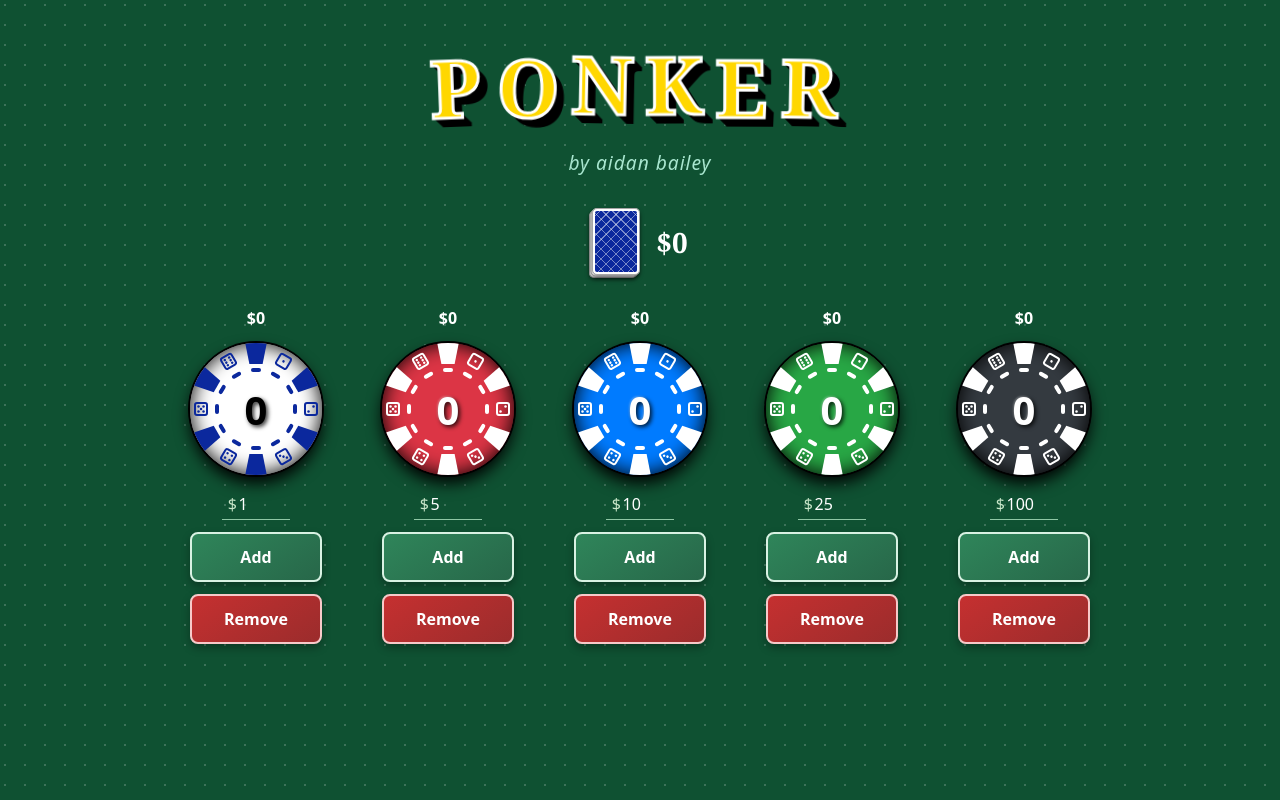
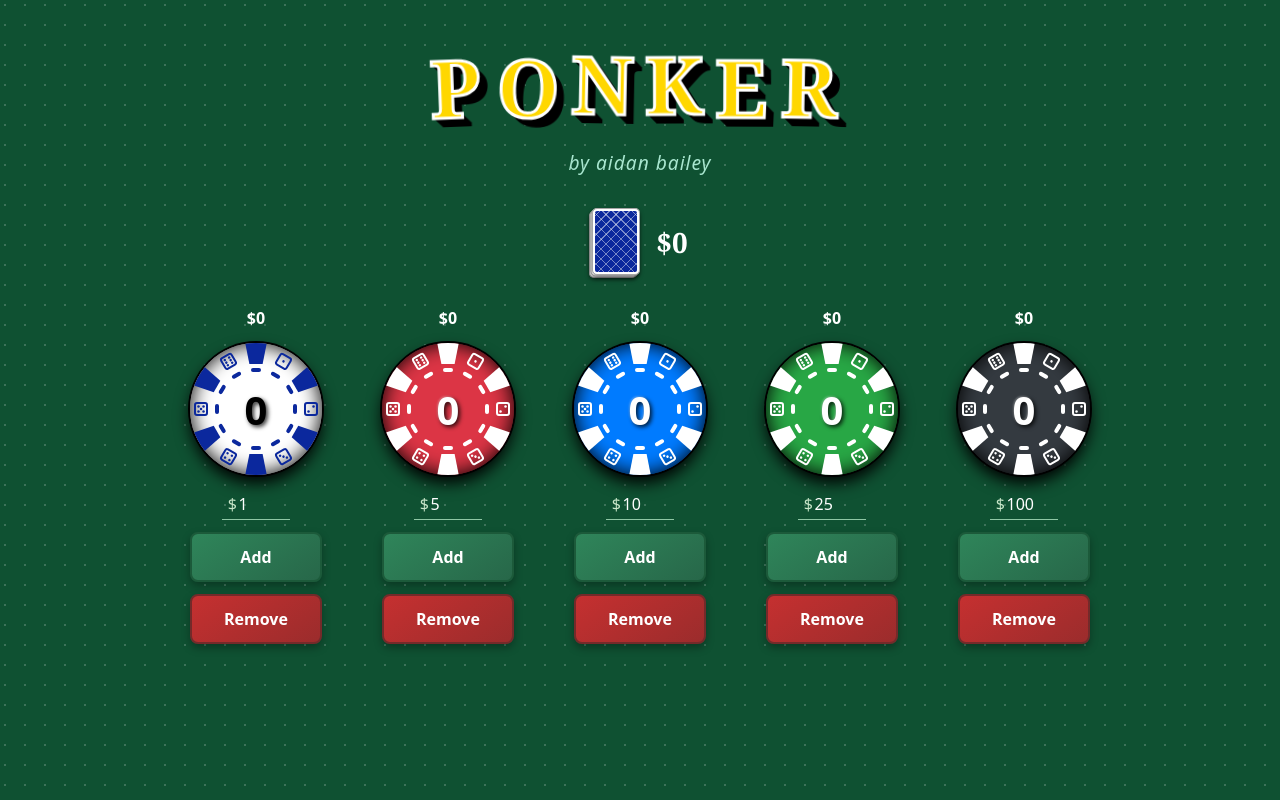
Before and after one commit to aidanlbailey/ponker, a React (Vite) app: page / in a window 1280 px wide. Built offline with nearby package versions, Linux system fonts and the light colour scheme.

Commit message:
Remove the light button edges on felt
The labels identify the buttons, so WCAG never required the outlines.

```diff
--- a/src/styles.css
+++ b/src/styles.css
@@ -65,9 +65,6 @@
   --accent-text: #ffd700;
   --field: #2d5a3d;
   --field-border: #8fc7a5;
-  /* green and red buttons sink into the felt without a light edge */
-  --add-edge: #d9f2e3;
-  --danger-edge: #f7c9c9;
   --title-color: #ffd700;
   --title-stroke: #ffffff;
   --title-shadow:
@@ -425,12 +422,12 @@ button {
   }
 
   &.add {
-    border-color: var(--add-edge, #1c5a3a);
+    border-color: #1c5a3a;
     background: linear-gradient(145deg, #2f855a, #276749);
   }
 
   &.danger {
-    border-color: var(--danger-edge, #742a2a);
+    border-color: #742a2a;
     background: linear-gradient(145deg, #c53030, #9b2c2c);
   }
 
```
